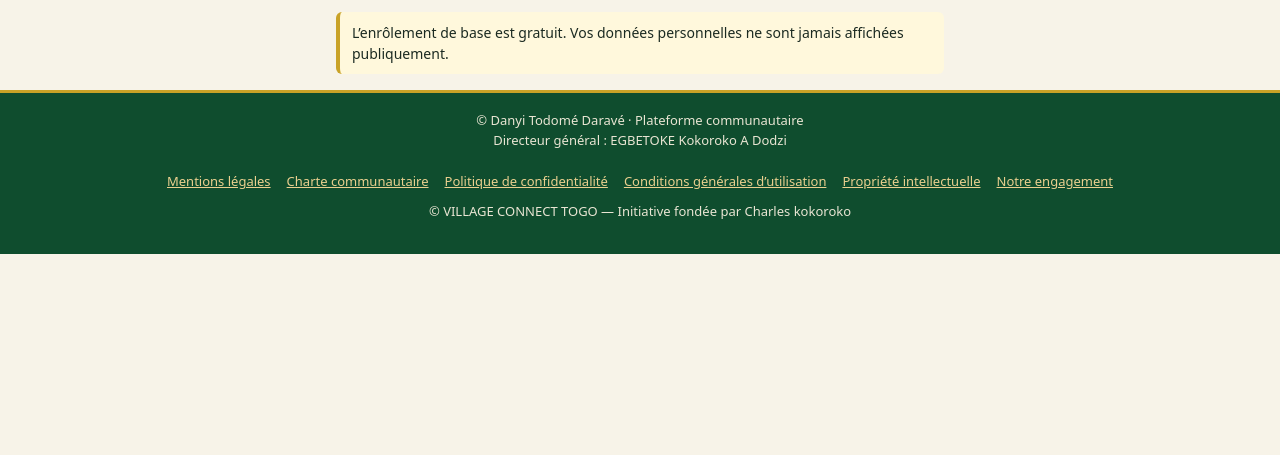
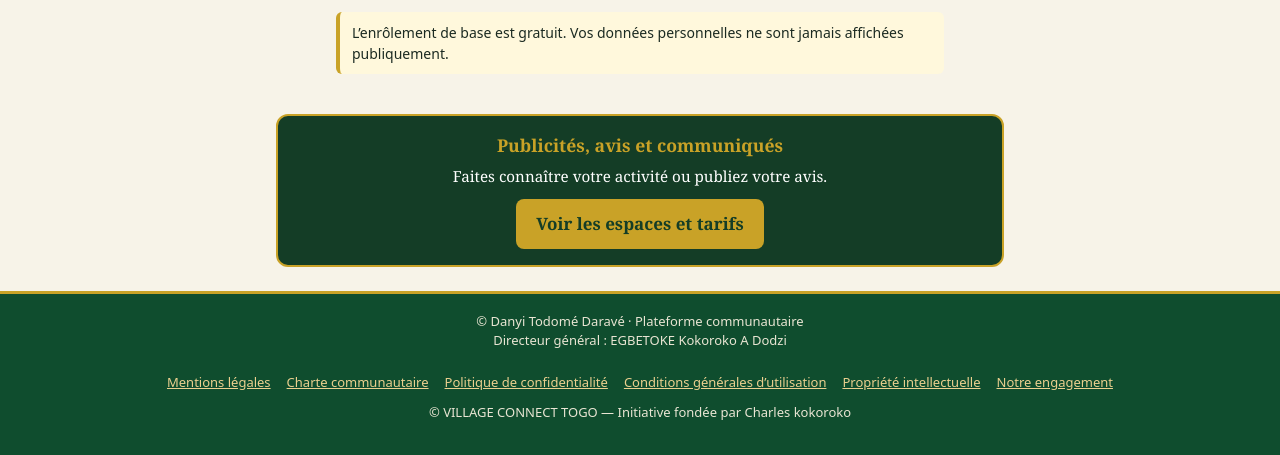
Before and after one commit to seignor28-bot/danyi-todome-darave, a plain HTML site: page index.html in a window 1280 px wide. Shown: the part 2003-2458 px from the top of the page. Before the commit the page ends 2257 px from the top, so only its background shows below. Drawn offline with Linux system fonts and the light colour scheme.

Commit message:
Update index.html

```diff
--- a/index.html
+++ b/index.html
@@ -48,6 +48,7 @@ footer{background:var(--v);color:#e9e5d3;text-align:center;padding:18px 14px 30p
   <link rel="manifest" href="manifest.json">
 <script src="vct-pwa.js" defer></script>
   <script src="vct-legal.js" defer></script>
+  <script src="vct-annonces-lien.js" defer></script>
 <body><header>
 <div class="brand">DANYI TODOMÉ DARAVÉ</div>
 <nav id="nav"></nav>
```
